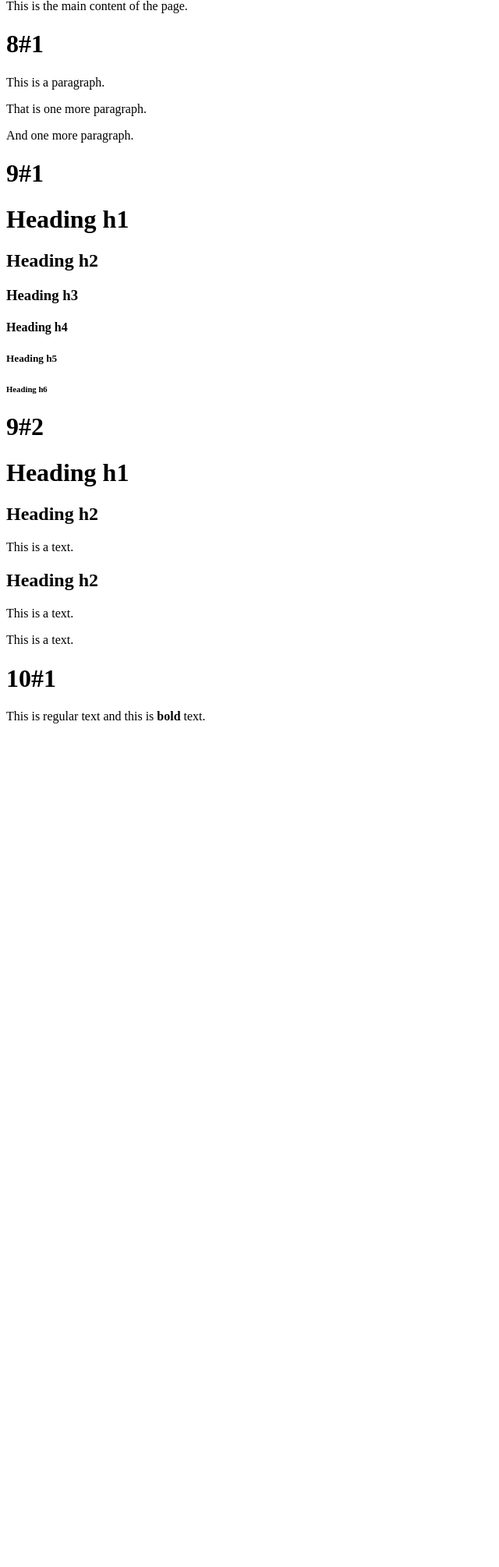
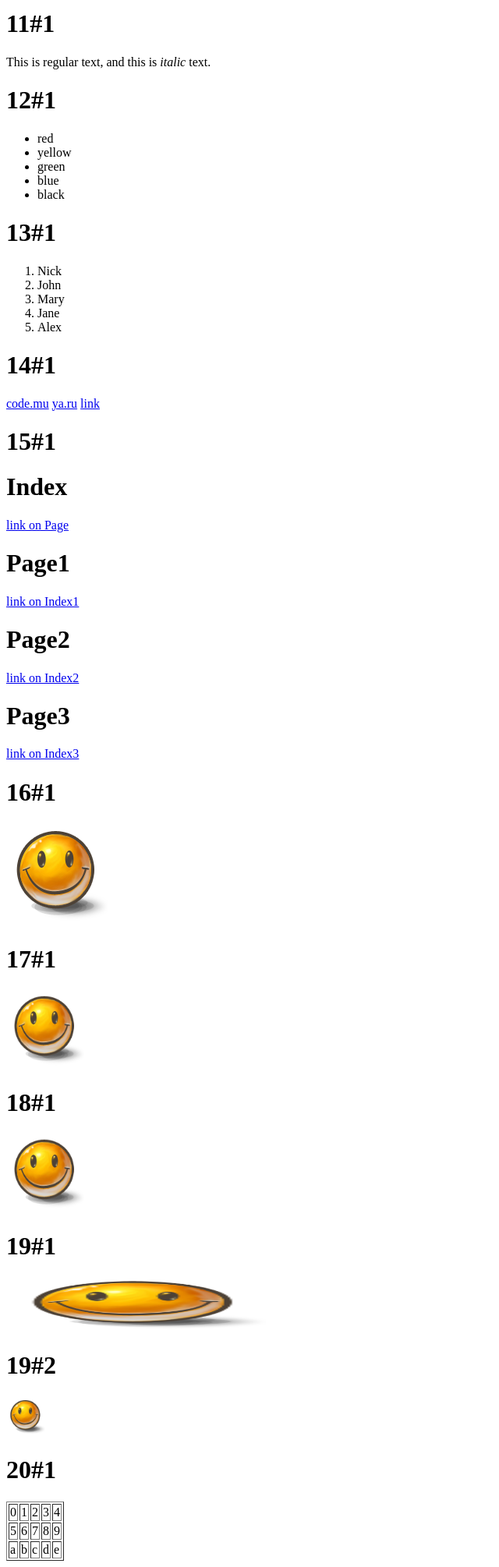
Before and after one commit to ohneRE-L/css_html_tasks, a plain HTML site: page index.html in a window 1280 px wide. Shown: the part 9-2019 px from the top of the page at 78% size, without its empty margins (0-640 px from the left). Before the commit the page ends 953 px from the top, so only its background shows below. Drawn offline with Linux system fonts and the light colour scheme.

Commit message:
Задания с 11 по 20

```diff
--- a/index.html
+++ b/index.html
@@ -6,43 +6,88 @@
     <title>This is the title</title>
 </head>
 <body>
-    This is the main content of the page.
-    <h1>8#1</h1>
+    <h1>11#1</h1>
     <p>
-        This is a paragraph.
-    </p>
-    <p>
-        That is one more paragraph.
-    </p>
-    <p>
-        And one more paragraph.
+        This is regular text, and this is <i>italic</i> text.
     </p>
 
-    <h1>9#1</h1>
-    <h1>Heading h1</h1>
-    <h2>Heading h2</h2>
-    <h3>Heading h3</h3>
-    <h4>Heading h4</h4>
-    <h5>Heading h5</h5>
-    <h6>Heading h6</h6>
+    <h1>12#1</h1>
+    <ul>
+        <li>red</li>
+        <li>yellow</li>
+        <li>green</li>
+        <li>blue</li>
+        <li>black</li>
+    </ul>
 
-    <h1>9#2</h1>
-    <h1>Heading h1</h1>
-    <h2>Heading h2</h2>
-    <p>
-        This is a text.
-    </p>
-    <h2>Heading h2</h2>
-    <p>
-        This is a text.
-    </p>
-    <p>
-        This is a text.
-    </p>
+    <h1>13#1</h1>
+    <ol>
+        <li>Nick</li>
+        <li>John</li>
+        <li>Mary</li>
+        <li>Jane</li>
+        <li>Alex</li>
+    </ol>
 
-    <h1>10#1</h1>
-    <p>
-        This is regular text and this is <b>bold</b> text.
-    </p>
+    <h1>14#1</h1>
+    <a href="https://code.mu">code.mu</a>
+    <a href="https://ya.ru">ya.ru</a>
+    <a href="https://www.youtube.com">link</a>
+
+    <h1>15#1</h1>
+    <h1>Index</h1>
+    <a href="page.html">link on Page</a>
+
+    <h1>Page1</h1>
+    <a href="1.html">link on Index1</a>
+    <h1>Page2</h1>
+    <a href="2.html">link on Index2</a>
+    <h1>Page3</h1>
+    <a href="3.html">link on Index3</a>
+
+    <h1>16#1</h1>
+    <img src="smile.png">
+
+    <h1>17#1</h1>
+    <img src="smile.png" width="100">
+
+    <h1>18#1</h1>
+    <img src="smile.png" height="100">
+
+    <h1>19#1</h1>
+    <img src="smile.png" width="333" height="70">
+
+    <h1>19#2</h1>
+    <img src="smile.png" width="50" height="50">
+
+    <h1>20#1</h1>
+    <table border="1">
+        <!--Это будет первый ряд таблицы:-->
+        <tr>
+            <td>0</td>
+            <td>1</td>
+            <td>2</td>
+            <td>3</td>
+            <td>4</td>
+        </tr>
+
+        <!--Это будет второй ряд таблицы:-->
+        <tr>
+            <td>5</td>
+            <td>6</td>
+            <td>7</td>
+            <td>8</td>
+            <td>9</td>
+        </tr>
+
+        <!--Это будет третий ряд таблицы:-->
+        <tr>
+            <td>a</td>
+            <td>b</td>
+            <td>c</td>
+            <td>d</td>
+            <td>e</td>
+        </tr>
+    </table>
 </body>
 </html>
```
Also changed, not shown: 1.html (added, +14 -0 lines), 2.html (added, +14 -0 lines), 3.html (added, +14 -0 lines), page.html (added, +12 -0 lines), smile.png (added).
